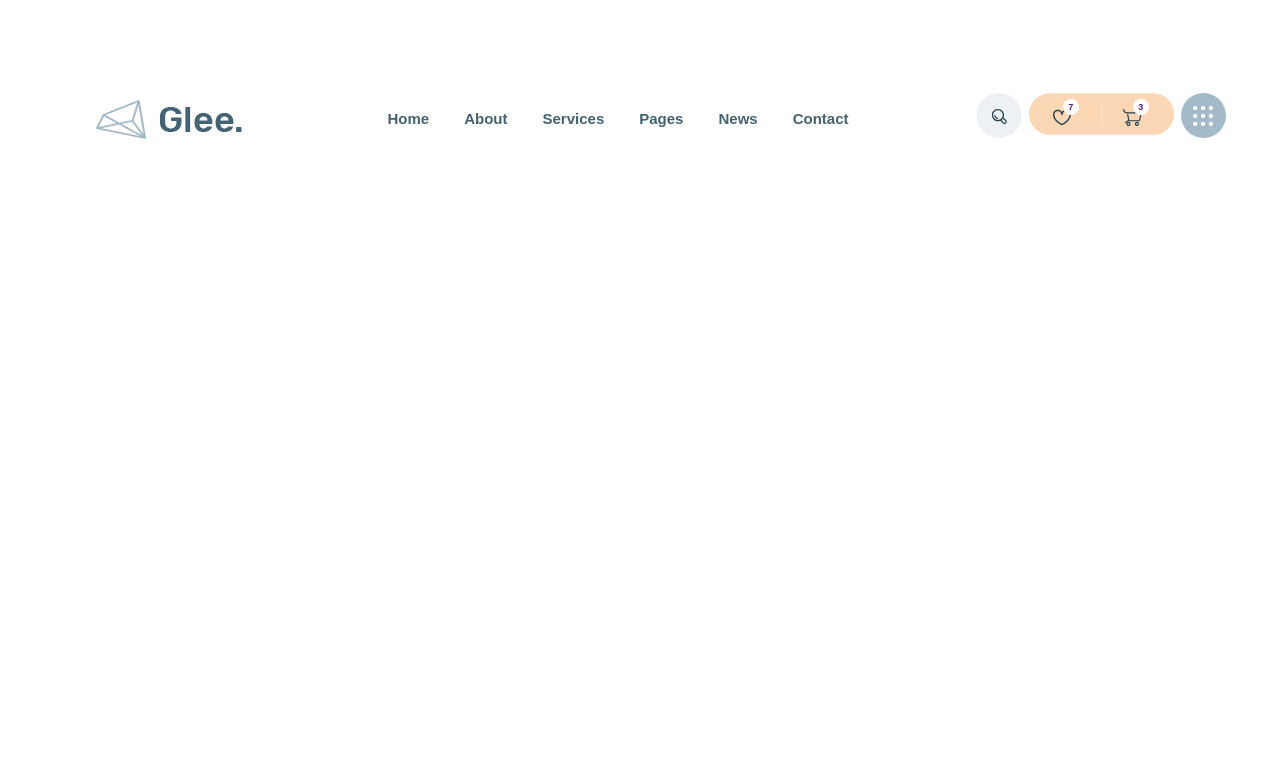
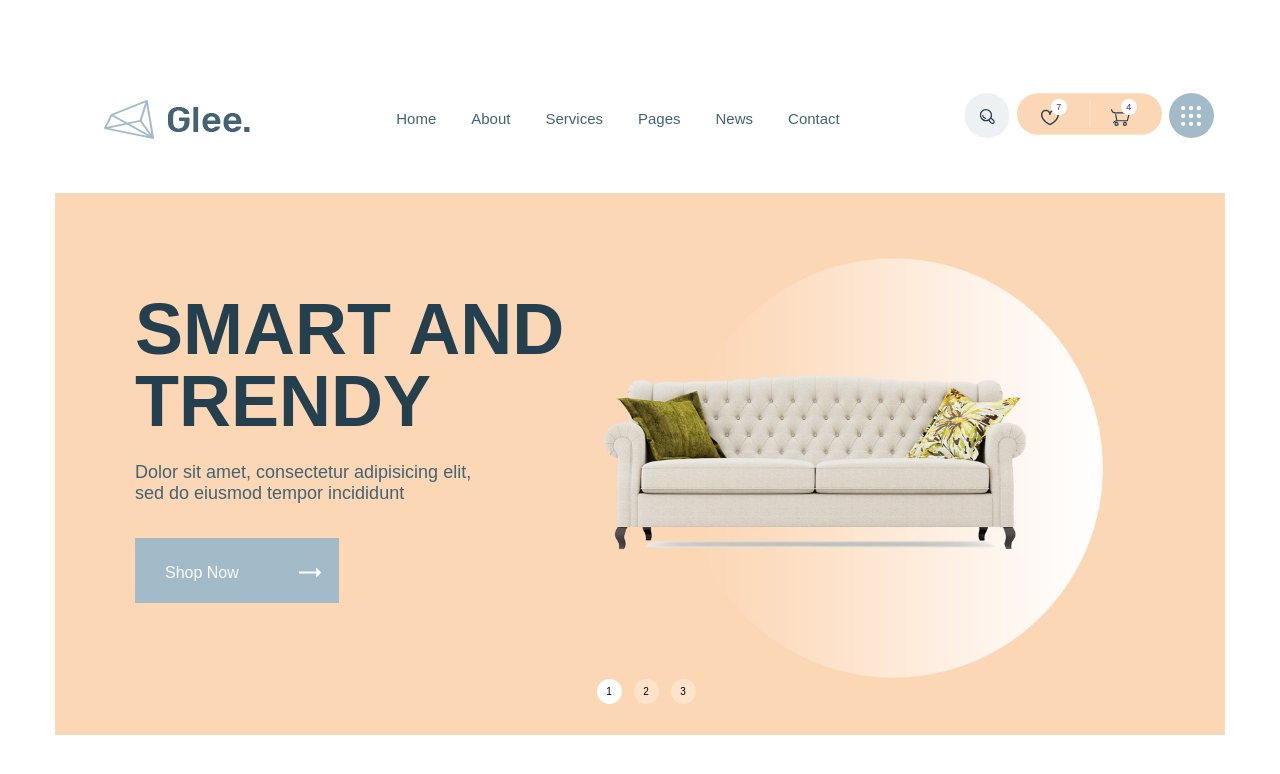
Before and after one commit to DenZhbi/glee, a website: page app/index.html in a window 1280 px wide. Drawn offline with nearby package versions, Linux system fonts and the light colour scheme; files that its build step writes are made by us from their sources.

Commit message:
top slider

```diff
--- a/app/index.html
+++ b/app/index.html
@@ -1,20 +1,18 @@
 <!DOCTYPE html>
 <html lang="ru">
   <head>
-  <meta charset="UTF-8">
-  <link rel="stylesheet" href="">
-  <meta name="viewport" content="width=device-width, initial-scale=1.0">
+    <meta charset="UTF-8" />
+    <link rel="stylesheet" href="" />
+    <meta name="viewport" content="width=device-width, initial-scale=1.0" />
     <title>Document</title>
-  <link rel="stylesheet" href="css/style.min.css">
+    <link rel="stylesheet" href="css/style.min.css" />
   </head>
   <body>
-
-
     <header class="header">
       <div class="container">
         <div class="header__inner">
           <a class="logo" href="#">
-        <img class="logo__img" src="images/ikons/logo.png" alt="Logo">
+            <img class="logo__img" src="images/ikons/logo.png" alt="Logo" />
           </a>
           <nav class="menu">
             <ul class="menu__list">
@@ -40,39 +38,88 @@
           </nav>
           <div class="user-nav">
             <a class="user-nav__link user-nav__link--search" href="">
-          <img class="user-nav__link-img" src="/images/ikons/search.svg" alt="search.svg">
+              <img
+                class="user-nav__link-img"
+                src="/images/ikons/search.svg"
+                alt="search.svg"
+              />
             </a>
             <a class="user-nav__link user-nav__link--heart" href="">
-           <img class="user-nav__link-heart" src="/images/ikons/heart.png" alt="heart.png">
+              <img
+                class="user-nav__link-heart"
+                src="/images/ikons/heart.png"
+                alt="heart.png"
+              />
               <span class="user-nav__num">7</span>
 
-           <img class="nav-fon" src="/images/ikons/btn-fon.svg" alt="">
-
+              <img class="nav-fon" src="/images/ikons/btn-fon.svg" alt="" />
             </a>
             <a class="user-nav__link user-nav__link--cart" href="">
-           <img class="user-nav__link-cart" src="/images/ikons/cart.svg" alt="cart">
-           <span class="user-nav__num">3</span>
+              <img
+                class="user-nav__link-cart"
+                src="/images/ikons/cart.svg"
+                alt="cart"
+              />
+              <span class="user-nav__num">4</span>
             </a>
             <a class="user-nav__link user-nav__link--btn" href="">
-           <img class="user-nav__link-btn" src="/images/ikons/btn.svg" alt="btn">
+              <img
+                class="user-nav__link-btn"
+                src="/images/ikons/btn.svg"
+                alt="btn"
+              />
             </a>
           </div>
         </div>
       </div>
     </header>
 
+    <!-- Slider -->
+    <main class="main">
+      <section class="top-slider">
+        <div class="container">
+          <div class="top-slider__inner">
+            <div class="top-slider__item">
+              <div class="top-slider__content">
+                <h3 class="top-slider__title">SMART AND TRENDY</h3>
+                <p class="top-slider__text">
+                  Dolor sit amet, consectetur adipisicing elit,<br> sed do eiusmod
+                  tempor incididunt
+                </p>
 
+                <a class="top-slider__link" href="#">Shop Now</a>
+              </div>
+              <img class="top-slider__img" src="/images/fon-bg.jpg" alt="" />
 
+            </div>
 
+            <div class="top-slider__item">
+              <div class="top-slider__content">
+                <h3 class="top-slider__title">SMART AND TRENDY</h3>
+                <p class="top-slider__text">
+                  Dolor sit amet, consectetur adipisicing elit,<br> sed do eiusmod
+                  tempor incididunt
+                </p>
+                <a class="top-slider__link" href="#">Shop Now</a>
+              </div>
+              <img class="top-slider__img" src="/images/fon-bg.jpg" alt="" />
+            </div>
 
-
-
-
-
-
-
-
-
+            <div class="top-slider__item">
+              <div class="top-slider__content">
+                <h3 class="top-slider__title">SMART AND TRENDY</h3>
+                <p class="top-slider__text">
+                  Dolor sit amet, consectetur adipisicing elit,<br> sed do eiusmod
+                  tempor incididunt
+                </p>
+                <a class="top-slider__link" href="#">Shop Now</a>
+              </div>
+              <img class="top-slider__img" src="/images/fon-bg.jpg" alt="" />
+            </div>
+          </div>
+        </div>
+      </section>
+    </main>
 
     <script src="js/main.min.js"></script>
   </body>
--- a/app/js/main.js
+++ b/app/js/main.js
@@ -0,0 +1,9 @@
+$ (function(){
+
+  $('.top-slider__inner').slick({
+    dots: true,
+    arrows: false,
+
+  });
+
+});
--- a/app/scss/_fonts.scss
+++ b/app/scss/_fonts.scss
@@ -1,6 +1,6 @@
 
 @font-face{
-  font-family: 'DMSans-Bold_1', sans-serif;
+  font-family: 'DMSans-Bold_1';
   font-weight: 700;
   font-style: normal;
 
@@ -10,7 +10,7 @@
 }
 
 @font-face{
-  font-family: 'DMSans-Bold_1', sans-serif;
+  font-family: 'DMSans-Bold_1';
   font-weight: 700;
   font-style: italic;
 
@@ -20,7 +20,7 @@
 }
 
 @font-face{
-  font-family: 'DMSans-Italic.woff', sans-serif;
+  font-family: 'DMSans-Italic.woff';
   font-weight: 400;
 
   src: local('DMSans-BoldItalic_1.woff'),
@@ -29,7 +29,7 @@
 }
 
 @font-face{
-  font-family: 'DMSans-Medium.woff', sans-serif;
+  font-family: 'DMSans-Medium.woff';
   font-weight: 400;
 
   src: local('DMSans-BoldItalic_1.woff'),
@@ -48,7 +48,7 @@
 }
 
 @font-face{
-  font-family: 'DMSans-Regular.woff', sans-serif;
+  font-family: 'DMSans-Regular.woff';
   font-weight: 400;
 
   src: local('DMSans-Regular.woff'),
@@ -58,7 +58,7 @@
 
 
 @font-face{
-  font-family: 'Rubik-Italic-VariableFont_wght.woff', sans-serif;
+  font-family: 'Rubik-Italic-VariableFont_wght.woff';
   font-style: italic;
   font-weight: 400;
 
@@ -67,12 +67,12 @@
   font-display: swap;
 }
 
-@font-face{
-  font-family: 'Rubik-VariableFont_wght.woff', sans-serif;
-  font-style: italic;
-  font-weight: 400;
+// @font-face{
+//   font-family: 'Rubik-VariableFont_wght.woff';
+//   font-style: italic;
+//   font-weight: 400;
 
-  src: local('Rubik-VariableFont_wght.woff'),
-      url('../fonts/Rubik-VariableFont_wght.woff') format('woff');
-  font-display: swap;
-}
+//   src: local('Rubik-VariableFont_wght.woff'),
+//       url('../fonts/Rubik-VariableFont_wght.woff') format('woff');
+//   font-display: swap;
+// }
--- a/app/scss/_global.scss
+++ b/app/scss/_global.scss
@@ -1,5 +1,6 @@
 body{
-  @extend %DMSans-700
+     @extend %DMSans-700;
+     @extend %Rubik-400
 
 }
 
--- /dev/null
+++ b/app/scss/_libs.scss
@@ -0,0 +1 @@
+@import '../../node_modules/slick-carousel/slick/slick.scss'
--- a/app/scss/style.scss
+++ b/app/scss/style.scss
@@ -1,54 +1,49 @@
-@import 'vars';
-@import 'fonts';
-@import 'global';
-@import 'reset';
+@import "vars";
+@import "fonts";
+@import "reset";
+@import "libs";
+@import "global";
 
-
- .header{
+.header {
   display: flex;
   padding: 50px 0;
-
 }
 
-.header__inner{
+.header__inner {
   display: flex;
-
 }
 
-.logo__img{
+.logo__img {
   display: flex;
   margin-top: 50px;
   margin-left: -100%;
   display: inline-block;
 }
 
-.menu{
+.menu {
   margin-top: 60px;
 
-  .menu__list{
+  .menu__list {
     display: flex;
   }
-  &__list-item + .menu__list-item{
+  &__list-item + .menu__list-item {
     margin-left: 35px;
     font-size: 15px;
-
   }
-  &__list-link{
+  &__list-link {
     font-size: 15px;
     line-height: 12px;
     color: #436372;
   }
 }
 
-.user-nav{
+.user-nav {
   display: flex;
   align-self: flex-end;
   margin-left: 20%;
-
-
 }
 
-.user-nav__link{
+.user-nav__link {
   position: relative;
   width: 50px;
   height: 50px;
@@ -56,9 +51,7 @@
   padding: 16px 0;
 }
 
-
-
-.user-nav__num{
+.user-nav__num {
   position: absolute;
   width: 16px;
   height: 16px;
@@ -71,7 +64,7 @@
   background-color: #fff;
 }
 
-.user-nav__link--btn{
+.user-nav__link--btn {
   width: 45px;
   height: 45px;
   background: #a3bbc8;
@@ -79,25 +72,23 @@
   left: 15%;
 }
 
-.user-nav__link-btn{
+.user-nav__link-btn {
   transform: translateX(60%);
   margin-top: -3px;
-
 }
 
-
-.user-nav__link--search{
+.user-nav__link--search {
   width: 45px;
   height: 45px;
   background: #edf1f4;
   border-radius: 50%;
   transform: translateX(-70%);
 }
-.user-nav__link-img{
+.user-nav__link-img {
   transform: translateX(100%);
 }
 
-.nav-fon{
+.nav-fon {
   position: relative;
   top: -37px;
   transform: translateX(-20%);
@@ -107,14 +98,86 @@
   left: 11%;
 }
 
-.user-nav__link--cart{
+.user-nav__link--cart {
   left: 20px;
+}
+
+// Slider
+.top-slider__img {
+  width: 100%;
 }
 
 
 
 
+.top-slider__item {
+  position: relative;
+}
+
+.top-slider__content {
+  position: absolute;
+  padding-top: 100px;
+  margin-left: 80px;
+  max-width: 500px;
+}
+.top-slider__title {
+  font-size: 72px;
+  color: #243f4d;
+  font-weight: 700;
+  line-height: 72px;
+}
+.top-slider__text {
+  font-size: 18px;
+  color: #436372;
+  padding: 25px 0 60px;
+}
+.top-slider__link {
+  background-color: #a3bbc8;
+  padding: 26px 100px 22px 30px;
+  color: #f9fafb;
+  outline: none;
+}
+.top-slider__link::before {
+  content: "";
+  position: absolute;
+  width: 50px;
+  height: 17px;
+  background-image: url(../images/ikons/arrows.svg);
+  background-repeat: no-repeat;
+  background-position: center;
+  left: 150px;
+}
+
+.top-slider {
+  display: flex;
+    .slick-dots{
+      display: flex;
+      justify-content: center;
+      margin-top: -60px;
+
+       li{
+        z-index: 5;
+
+         button{
+          font-size: 10px;
+          background-color: #fde3cc;
+          width: 25px;
+          height: 25px;
+          border-radius: 50%;
+          margin-left: 12px;
+          outline: none;
+          border: none;
+          cursor: pointer;
+         }
+         &.slick-active button{
+          background-color: #fff;
+          margin-bottom: 60px;
+         }
+       }
+    }
+}
 
 
 
-@import 'media';
+
+@import "media";
--- a/gulpfile.js
+++ b/gulpfile.js
@@ -27,6 +27,7 @@ function styles(){
   function scripts(){
     return src([
       'node_modules/jquery/dist/jquery.js',
+      'node_modules/slick-carousel/slick/slick.js',
       'app/js/main.js'
     ])
     .pipe(concat('main.min.js'))
--- a/package.json
+++ b/package.json
@@ -15,7 +15,8 @@
     "gulp-concat": "^2.6.1",
     "gulp-imagemin": "^7.1.0",
     "gulp-sass": "^4.1.0",
-    "jquery": "^3.5.1"
+    "jquery": "^3.5.1",
+    "slick-carousel": "^1.8.1"
   },
   "dependencies": {
     "gulp-uglify": "^3.0.2"
```
Also changed, not shown: app/images/ikons/arrows.svg (added), app/js/main.min.js. Lines whose indentation alone changed are shown as unchanged.
